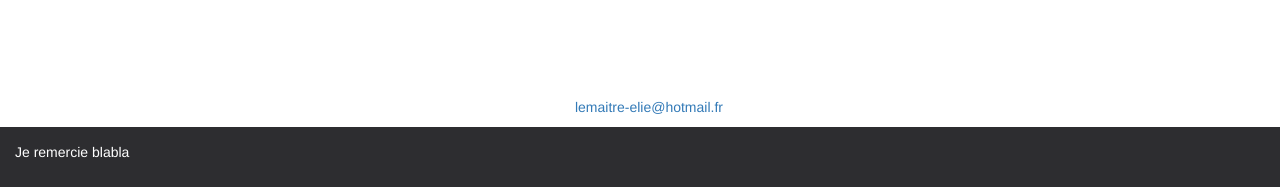
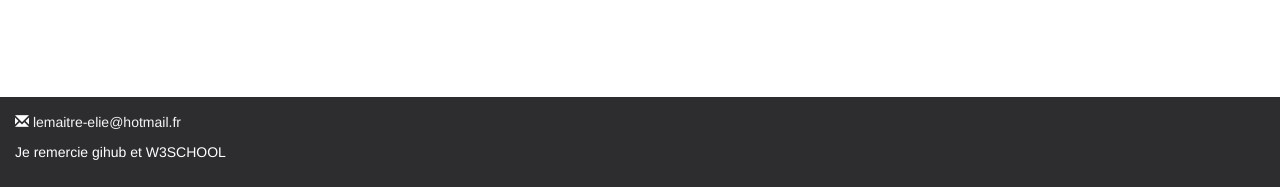
Before and after one commit to Mmelouvard/les-animaux, a plain HTML site: page index.html in a window 1280 px wide. Shown: the part 917-1104 px from the top of the page. Drawn offline with nearby package versions, Linux system fonts and the light colour scheme; a script that the page names is missing.

Commit message:
Update index.html

```diff
--- a/index.html
+++ b/index.html
@@ -98,7 +98,6 @@ $(document).ready(function(){
       </ul>
     </div>
 </nav>
-
 <div id="myCarousel" class="carousel slide" data-ride="carousel">
     <!-- Indicators -->
     <ol class="carousel-indicators">
@@ -163,13 +162,12 @@ $(document).ready(function(){
       <p>N'hesitez surtout pas ! </p>
       <p><span class="glyphicon glyphicon-map-marker"></span>Brest</p>
       <p><span class="glyphicon glyphicon-phone"></span>Tel: +06 25 43 ****</p>
-      <p><span class="glyphicon glyphicon-envelope" ></span><A HREF="mailto:lemaitre-elie@hotmail.fr"> lemaitre-elie@hotmail.fr</A></p>
-
   </div>
 </div>
 
  <footer>
-  <p>Je remercie blabla</p>
+	 <p><span class="glyphicon glyphicon-envelope" ></span><A HREF="mailto:lemaitre-elie@hotmail.fr"> lemaitre-elie@hotmail.fr</A></p>
+  <p>Je remercie gihub et W3SCHOOL</p>
 </footer>
 
 </body>
```
